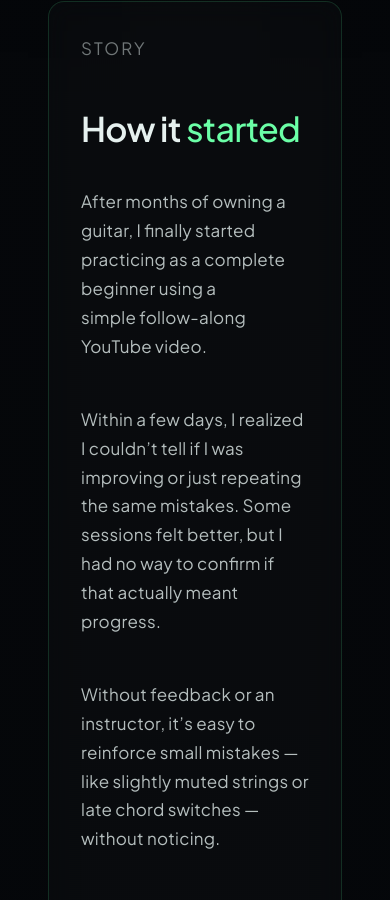
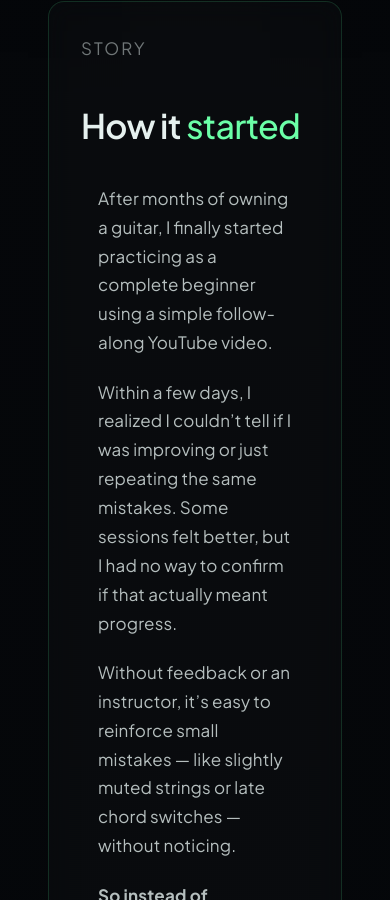
Before and after one commit to rishav-basnet/Guitar-Learning-Research-Website, a React (Vite) app: page / in a window 390 px wide. Shown: the part 944-1844 px from the top of the page. Built offline with nearby package versions, Linux system fonts and the light colour scheme.

Commit message:
Constrain text width and improve paragraph readability

```diff
--- a/src/App.css
+++ b/src/App.css
@@ -68,7 +68,7 @@ h2 span {
 }
 
 p {
-  margin-bottom: 24px;
+  margin-bottom: 1.2em;
   font-size: 1rem;
   font-weight: 400;
   line-height: 1.7;
@@ -680,8 +680,15 @@ section {
   line-height: 1.7;
 }
 
+.text-container {
+  max-width: 65ch;
+  width: 100%;
+  margin-left: 0;
+  letter-spacing: 0.01em;
+}
+
 .section-content p {
-  margin: 0 0 24px;
+  margin: 0 0 1.2em;
   font-size: 1rem;
   font-weight: 400;
   line-height: 1.7;
@@ -1428,7 +1435,7 @@ h3 {
 }
 
 p {
-  margin-bottom: 24px;
+  margin-bottom: 1.2em;
   font-size: 1rem;
   font-weight: 400;
   line-height: 1.7;
@@ -1473,4 +1480,8 @@ p {
   .attempt-grid {
     grid-template-columns: 1fr;
   }
+
+  .text-container {
+    padding: 0 1rem;
+  }
 }
--- a/src/components/DifficultyStructure.jsx
+++ b/src/components/DifficultyStructure.jsx
@@ -9,6 +9,7 @@ export default function DifficultyStructure() {
       titleAccent="difficulty"
       titleAfter=" increased"
     >
+      <div className="text-container">
         <p>
           Each session included four levels of difficulty based on how much time
           I had to switch between chords.
@@ -29,6 +30,7 @@ export default function DifficultyStructure() {
           This created a controlled way to test how performance changes under
           time pressure.
         </p>
+      </div>
     </NarrativeSection>
   )
 }
--- a/src/components/Factors.jsx
+++ b/src/components/Factors.jsx
@@ -11,6 +11,7 @@ export default function Factors() {
         </>
       }
     >
+      <div className="text-container">
         <p>
           <strong>Increasing speed made chord transitions harder</strong>, but
           the effect depended on how much time was available to switch.
@@ -45,6 +46,7 @@ export default function Factors() {
             especially in more difficult modes.
           </span>
         </p>
+      </div>
       <div className="chart-card">
         <h3 className="chart-title">
           How speed affects accuracy at different difficulty levels
@@ -58,9 +60,11 @@ export default function Factors() {
           />
         </div>
       </div>
+      <div className="text-container">
         <p className="chart-insight">
           Highest BPM where accuracy remained at least 75%.
         </p>
+      </div>
       <div className="chart-card">
         <h3 className="chart-title">Highest speed I could maintain accuracy</h3>
         <div className="chart-container">
@@ -72,9 +76,11 @@ export default function Factors() {
           />
         </div>
       </div>
+      <div className="text-container">
         <p className="chart-caption threshold-clarification">
           Modes that never reached ≥75% accuracy are not shown.
         </p>
+      </div>
       <div className="limitations-note" aria-label="Limitations">
         <p>
           <strong>Limitations:</strong> Single participant (n=1), short duration
--- a/src/components/HowITested.jsx
+++ b/src/components/HowITested.jsx
@@ -9,6 +9,7 @@ export default function HowITested() {
       titleBefore="How I "
       titleAccent="tested it"
     >
+      <div className="text-container">
         <p>
           I kept the setup as simple and consistent as possible.
         </p>
@@ -32,11 +33,12 @@ export default function HowITested() {
         </p>
         <p>
           <strong>
-          By keeping everything constant, any change in performance would reflect
-          real improvement — not randomness
+            By keeping everything constant, any change in performance would
+            reflect real improvement — not randomness
           </strong>
           .
         </p>
+      </div>
       <p className="video-label">Reference practice routine</p>
       <div className="reference-video-wrapper video-container">
         <div className="reference-video-card method-video">
--- a/src/components/HowItStarted.jsx
+++ b/src/components/HowItStarted.jsx
@@ -8,6 +8,7 @@ export default function HowItStarted() {
       titleBefore="How it "
       titleAccent="started"
     >
+      <div className="text-container">
         <p>
           After months of owning a guitar, I finally started practicing as a
           complete beginner using a simple follow-along YouTube video.
@@ -29,6 +30,7 @@ export default function HowItStarted() {
           </strong>
           .
         </p>
+      </div>
     </NarrativeSection>
   )
 }
--- a/src/components/Outcome.jsx
+++ b/src/components/Outcome.jsx
@@ -11,6 +11,7 @@ export default function Outcome() {
         </>
       }
     >
+      <div className="text-container">
         <p>
           Over the week, performance improved overall — but not in a
           <strong> straight line</strong>.
@@ -19,8 +20,8 @@ export default function Outcome() {
           In the first few sessions, results were inconsistent.
         </p>
         <p>
-        Mistakes were common, especially at <span className="highlight">higher speeds</span> and
-        in harder modes.
+          Mistakes were common, especially at <span className="highlight">higher speeds</span>{' '}
+          and in harder modes.
         </p>
         <p>
           By the middle of the week, easier conditions became more reliable.
@@ -40,6 +41,7 @@ export default function Outcome() {
             later sessions.
           </span>
         </p>
+      </div>
       <div className="chart-card chart-card--primary">
         <h3 className="chart-title">How my performance improved over time</h3>
         <div className="chart-container">
--- a/src/components/Reflection.jsx
+++ b/src/components/Reflection.jsx
@@ -3,6 +3,7 @@ import Section from './Section'
 export default function Reflection() {
   return (
     <Section id="reflection" title="Reflection" className="reflection card-section">
+      <div className="text-container">
         <p>
           At the beginning, practice felt <strong>inconsistent and hard to judge</strong>.
           Some sessions felt better than others, but I had no clear way to
@@ -29,6 +30,7 @@ export default function Reflection() {
           measured over time, it becomes <span className="highlight">clearer and
           easier to trust</span>.
         </p>
+      </div>
     </Section>
   )
 }
--- a/src/components/SuccessCriteria.jsx
+++ b/src/components/SuccessCriteria.jsx
@@ -8,6 +8,7 @@ export default function SuccessCriteria() {
       titleBefore="What counts as a successful "
       titleAccent="attempt?"
     >
+      <div className="text-container">
         <p>
           Each attempt followed a fixed rhythm where I had to switch from one
           chord to another on time.
@@ -24,6 +25,7 @@ export default function SuccessCriteria() {
           Instead of relying on how it felt, every attempt was judged using the
           same criteria.
         </p>
+      </div>
       <div className="video-grid attempt-grid">
         <div className="video-card success-card attempt-card">
           <h3>✓ Successful attempt</h3>
--- a/src/components/TheProblem.jsx
+++ b/src/components/TheProblem.jsx
@@ -8,6 +8,7 @@ export default function TheProblem() {
       titleBefore="The "
       titleAccent="problem"
     >
+      <div className="text-container">
         <p>
           But then I ran into a bigger question: how do you even measure progress
           in something like this?
@@ -29,6 +30,7 @@ export default function TheProblem() {
             felt, not recorded?
           </strong>
         </p>
+      </div>
     </NarrativeSection>
   )
 }
```
Also changed, not shown: src/components/DataCollection.jsx (+13 -7 lines). Lines whose indentation alone changed are shown as unchanged.
